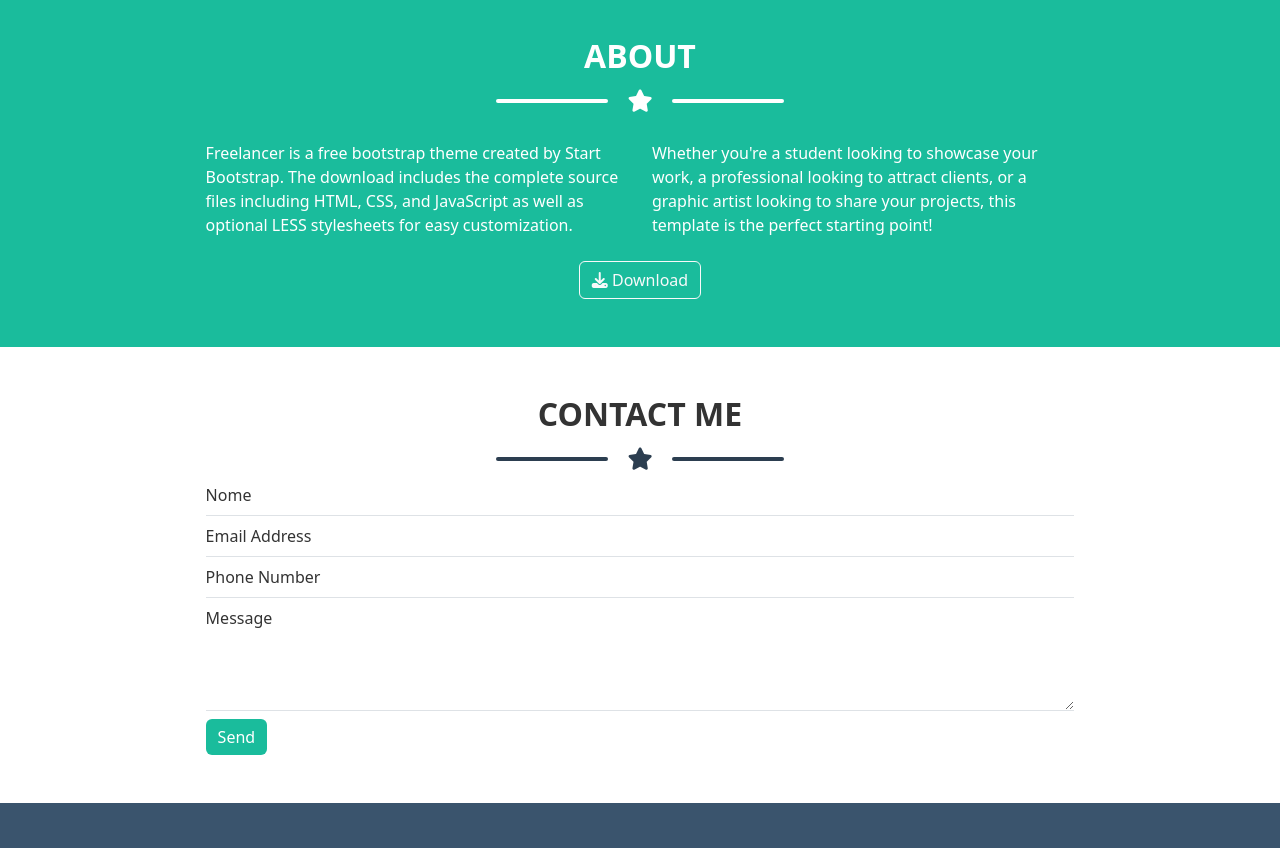
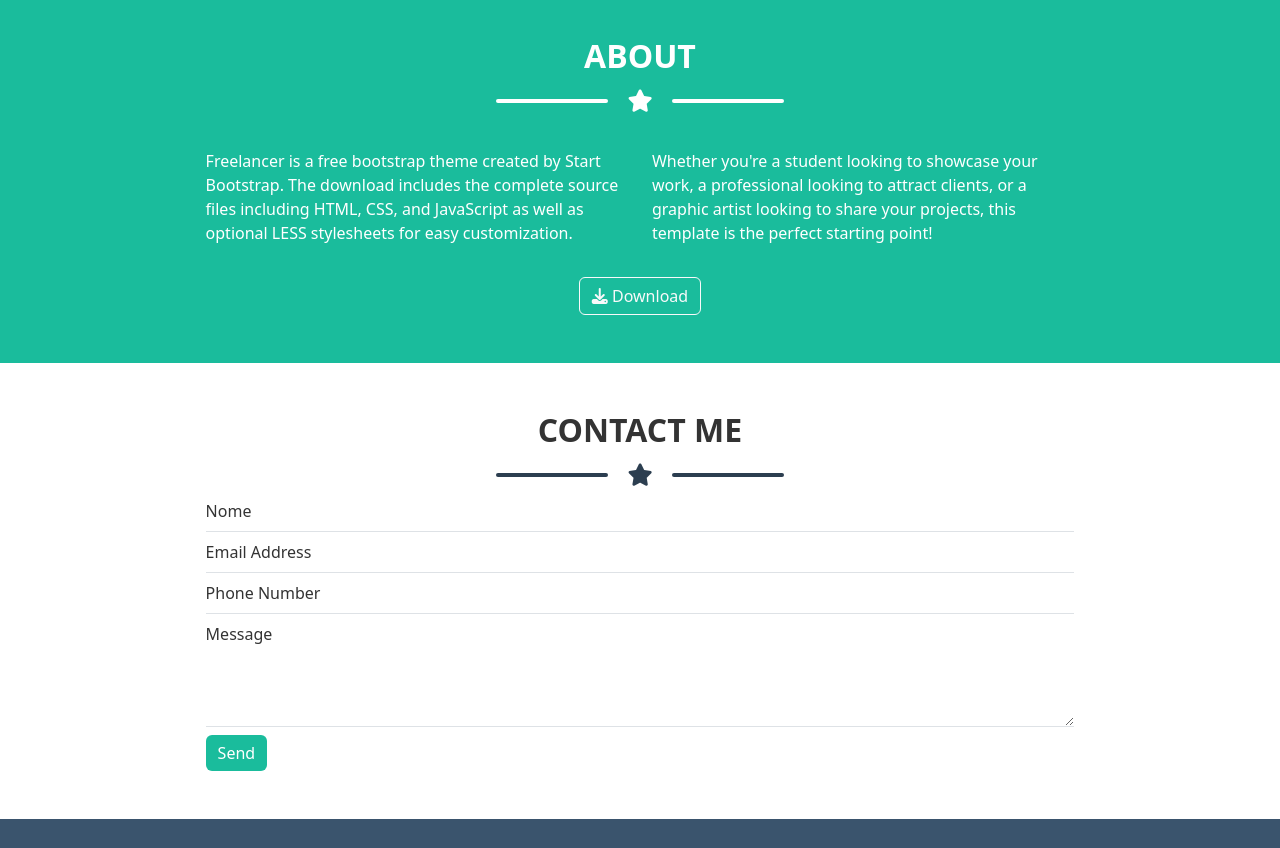
Before and after one commit to MrArcano/html-css-bootstrap-freelancer, a plain HTML site: page index.html in a window 1280 px wide. Shown: the part 1340-2188 px from the top of the page. Drawn offline with nearby package versions, Linux system fonts and the light colour scheme.

Commit message:
[edit]: margin about section

```diff
--- a/css/style.css
+++ b/css/style.css
@@ -11,6 +11,11 @@
 
 body{
   color: white;
+}
+
+html {
+  scroll-padding-top: var(--dim-header);
+  scroll-behavior: smooth;
 }
 
 /* -------------------------------------- */
--- a/index.html
+++ b/index.html
@@ -34,13 +34,13 @@
           <div class="collapse navbar-collapse bg-dark-navy" id="navbarNav">
             <ul class="navbar-nav ms-auto fs-5 fw-bold">
               <li class="nav-item">
-                <a class="nav-link nav-link-custom" href="#">PORTFOLIO</a>
+                <a class="nav-link nav-link-custom" href="#id-portfolio">PORTFOLIO</a>
               </li>
               <li class="nav-item">
-                <a class="nav-link nav-link-custom" href="#">ABOUT</a>
+                <a class="nav-link nav-link-custom" href="#id-about">ABOUT</a>
               </li>
               <li class="nav-item">
-                <a class="nav-link nav-link-custom" href="#">CONTACT</a>
+                <a class="nav-link nav-link-custom" href="#id-contact">CONTACT</a>
               </li>
             </ul>
           </div>
@@ -76,7 +76,7 @@
     </section>
 
     <!-- section portfolio -->
-    <section class="portfolio text-center py-5">
+    <section class="portfolio text-center py-5" id="id-portfolio">
       <div class="container">
         <h2 class="fw-bold text-dark-grey">PORTFOLIO</h2>
         <div class="star text-dark-navy">
@@ -136,7 +136,7 @@
     </section>
 
     <!-- section about -->
-    <section class="bg-emerald py-5">
+    <section class="bg-emerald py-5" id="id-about">
       <div class="container">
 
         <div class="text-center">
@@ -149,9 +149,9 @@
         <div class="container-custom">
 
           <div class="container-fluid">
-            <div class="row row-cols-1 row-cols-md-2 my-4">
-              <div class="col">Freelancer is a free bootstrap theme created by Start Bootstrap. The download includes the complete source files including HTML, CSS, and JavaScript as well as optional LESS stylesheets for easy customization.</div>
-              <div class="col">Whether you're a student looking to showcase your work, a professional looking to attract clients, or a graphic artist looking to share your projects, this template is the perfect starting point!</div>
+            <div class="row row-cols-1 row-cols-md-2 my-3">
+              <div class="col my-3">Freelancer is a free bootstrap theme created by Start Bootstrap. The download includes the complete source files including HTML, CSS, and JavaScript as well as optional LESS stylesheets for easy customization.</div>
+              <div class="col my-3">Whether you're a student looking to showcase your work, a professional looking to attract clients, or a graphic artist looking to share your projects, this template is the perfect starting point!</div>
             </div>
           </div>
 
@@ -167,7 +167,7 @@
     </section>
 
     <!-- section contact-me -->
-    <section class="py-5">
+    <section class="py-5" id="id-contact">
       <div class="container">
         <div class="text-center">
           <h2 class="fw-bold text-dark-grey">CONTACT ME</h2>
```
